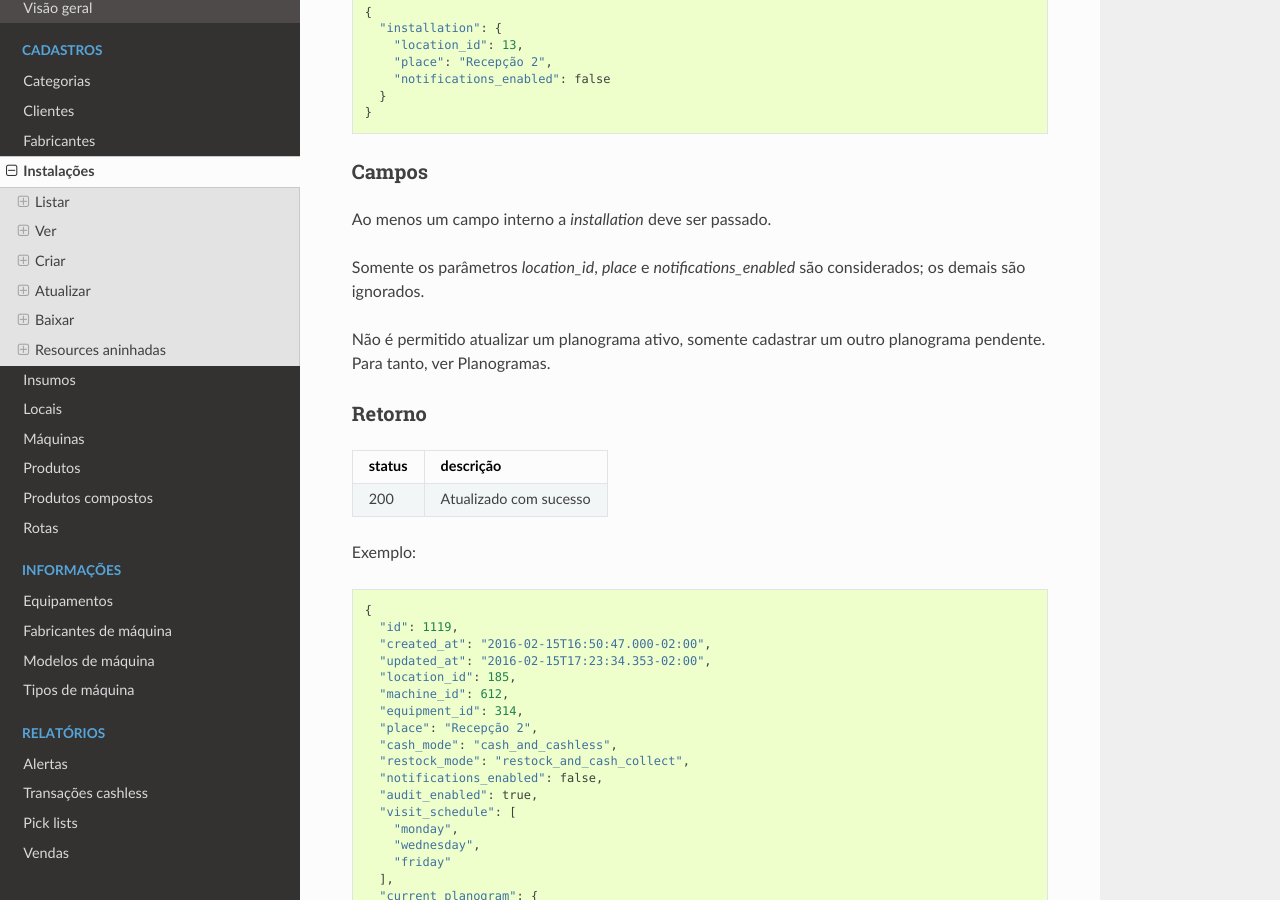
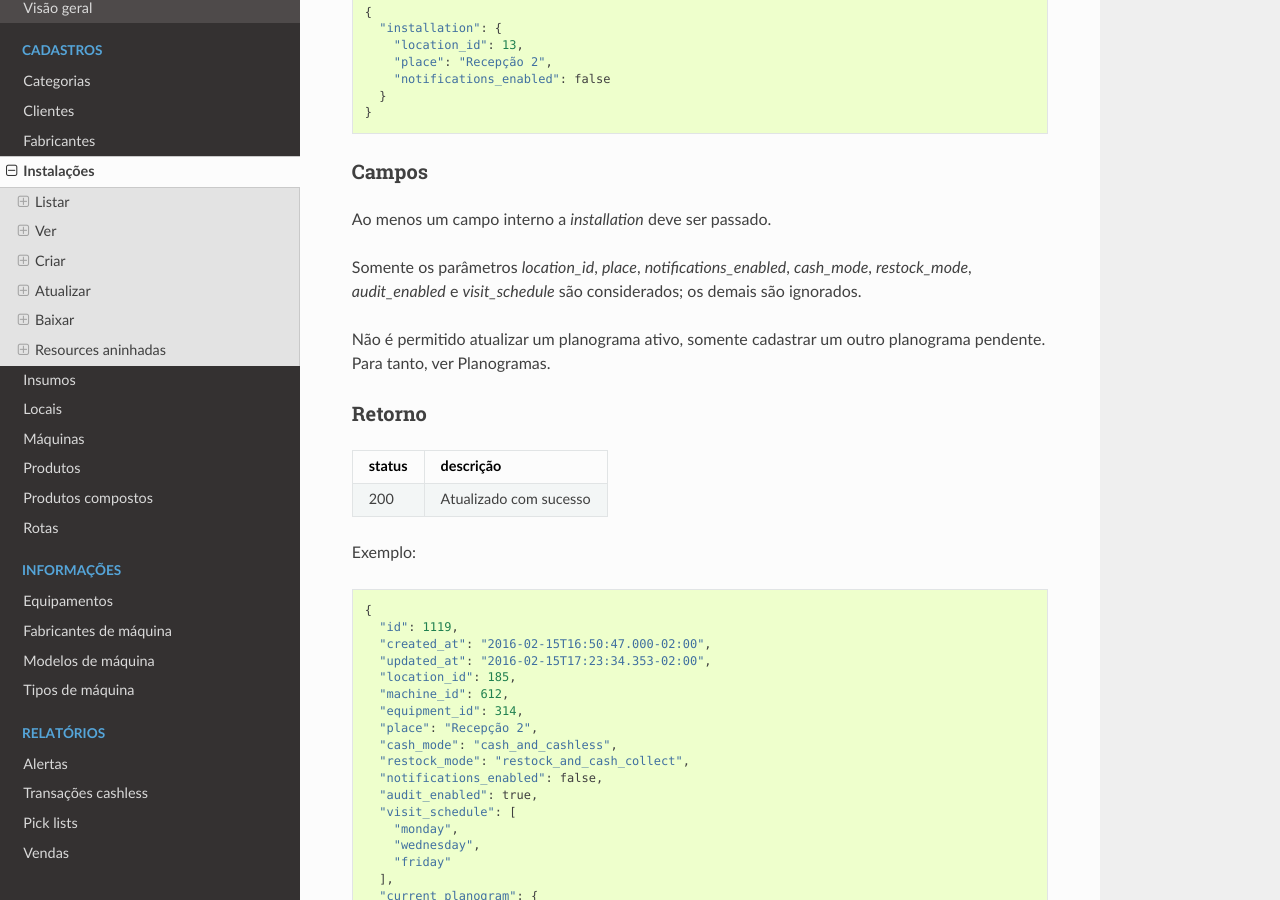
Before and after one commit to rfbezerra/vmpay_api_doc, a Sphinx documentation site: the page built from docs/source/registries/installation.rst, in a window 1280 px wide and 900 px high, scrolled down 10854 px. Built offline with Sphinx 7.4.7 and the Read the Docs theme 2.0.0, drawn with Linux system fonts in a browser that asks for light colours.

Commit message:
Corrige documentação de instalações

```diff
--- a/docs/source/registries/installation.rst
+++ b/docs/source/registries/installation.rst
@@ -590,7 +590,7 @@ Campos
 
 Ao menos um campo interno a *installation* deve ser passado.
 
-Somente os parâmetros *location_id*, *place* e *notifications_enabled* são considerados; os demais são ignorados.
+Somente os parâmetros *location_id*, *place*, *notifications_enabled*, *cash_mode*, *restock_mode*, *audit_enabled* e *visit_schedule* são considerados; os demais são ignorados.
 
 Não é permitido atualizar um planograma ativo, somente cadastrar um outro planograma pendente. Para tanto, ver Planogramas.
 
```
